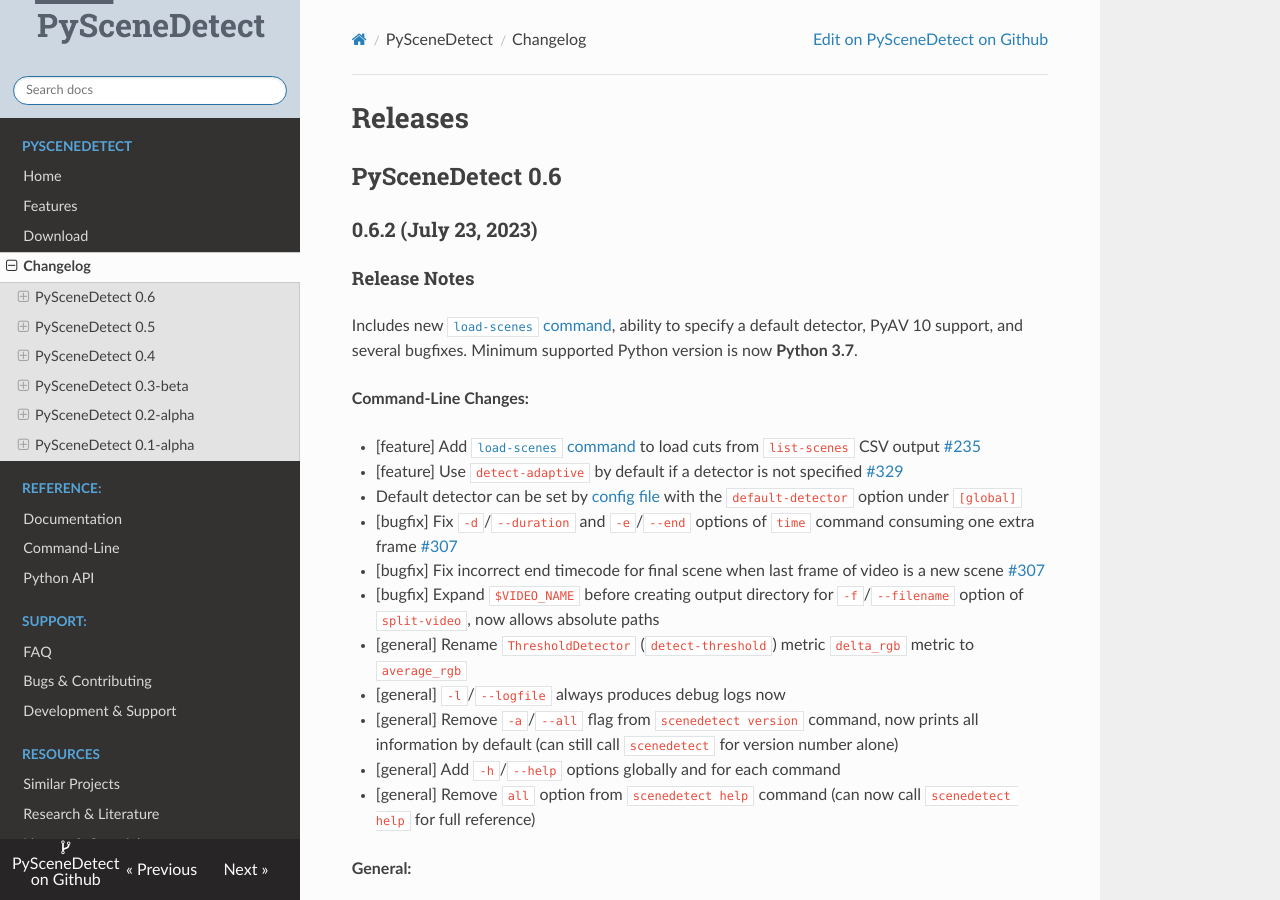
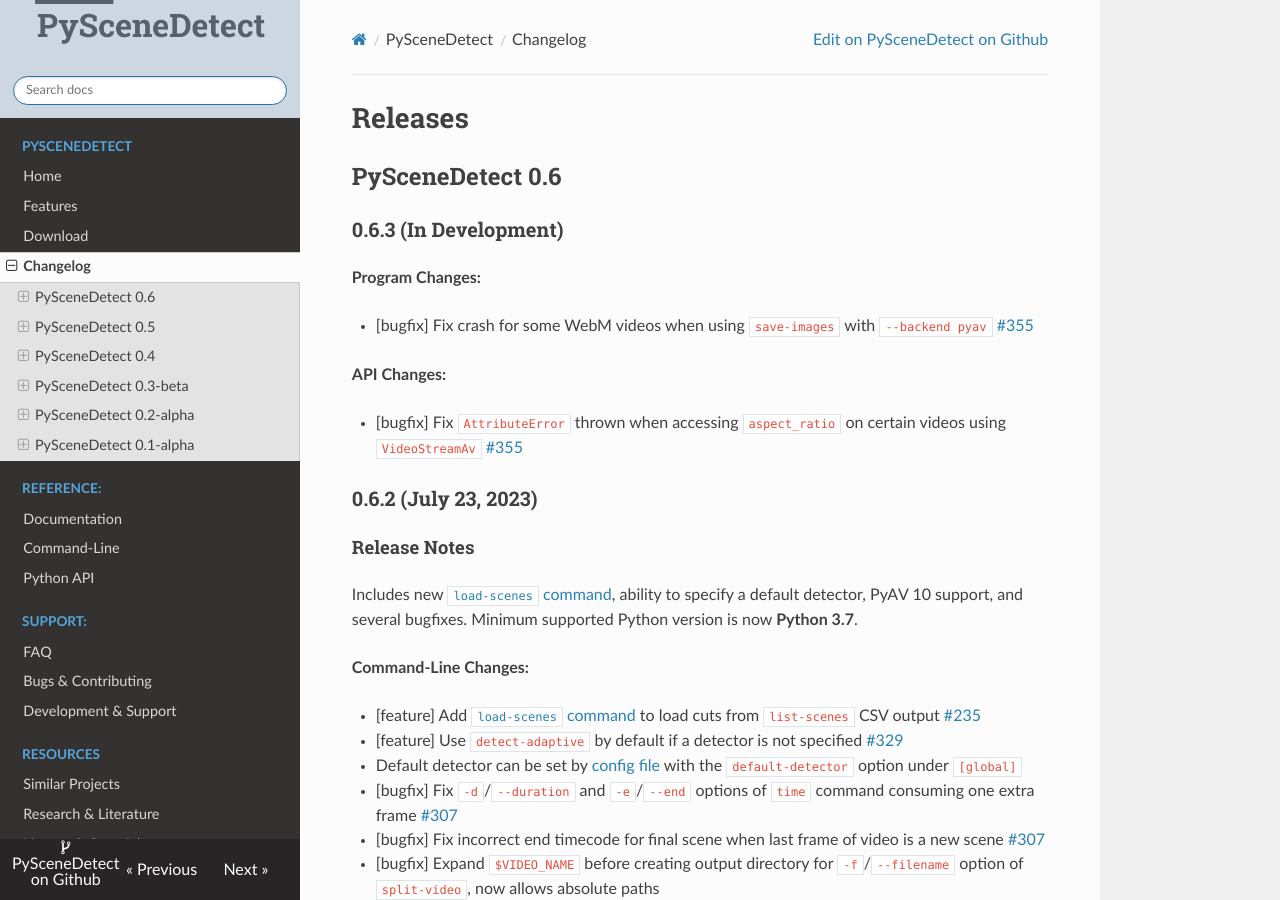
Before and after one commit to vovamushak/PySceneDetect, an MkDocs documentation site: the page built from website/pages/changelog.md, in a window 1280 px wide and 900 px high. Built offline with MkDocs 1.6.1, drawn with Linux system fonts in a browser that asks for light colours; nearby versions of some CDN libraries.

Commit message:
[pyav] Handle missing display_aspect_ratio property gracefully
Add additional checks to guard against divide by zero. Fixes #355.

```diff
--- a/website/pages/changelog.md
+++ b/website/pages/changelog.md
@@ -3,6 +3,17 @@ Releases
 ==========================================================
 
 ## PySceneDetect 0.6
+
+### 0.6.3 (In Development)
+
+**Program Changes:**
+
+ - [bugfix] Fix crash for some WebM videos when using `save-images` with `--backend pyav` [#355](https://github.com/Breakthrough/PySceneDetect/issues/355)
+
+**API Changes:**
+
+ - [bugfix] Fix `AttributeError` thrown when accessing `aspect_ratio` on certain videos using `VideoStreamAv` [#355](https://github.com/Breakthrough/PySceneDetect/issues/355)
+
 
 ### 0.6.2 (July 23, 2023)
 
```
Also changed, not shown: 1 other file.
